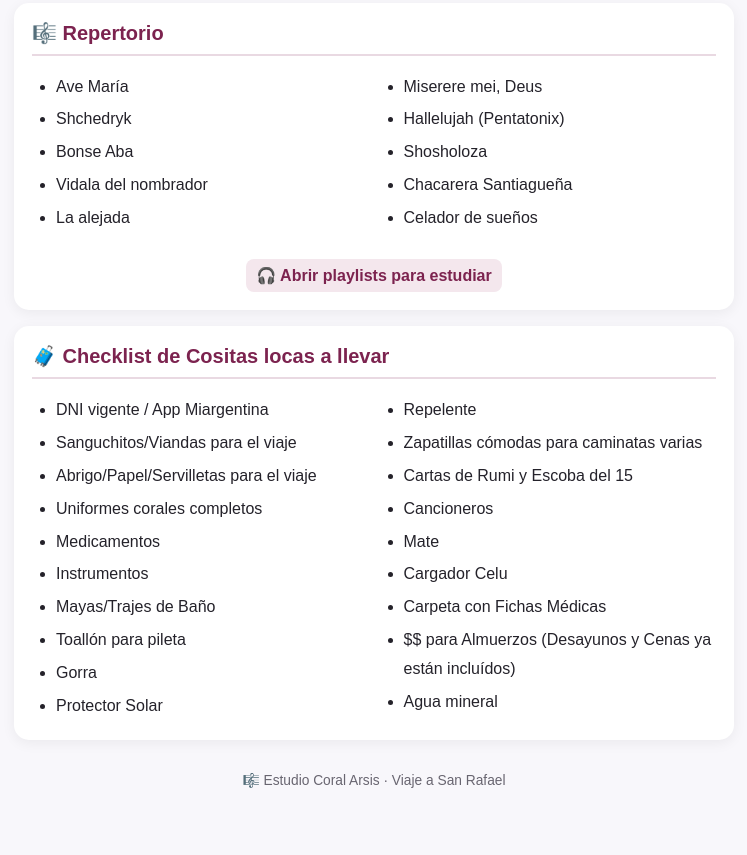
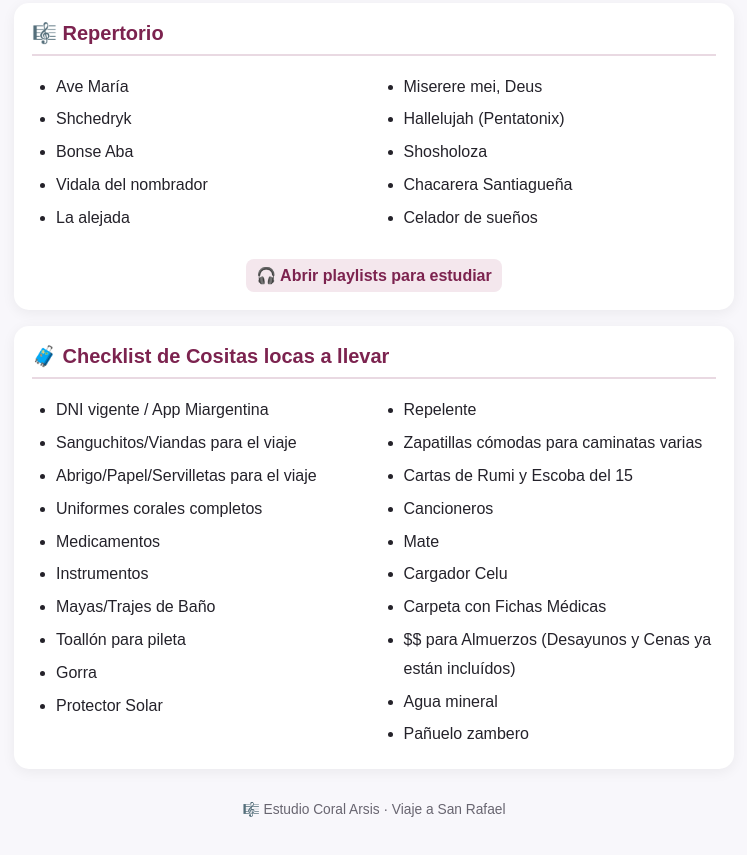
Before and after one commit to ingenieromario76/san-rafael-coral, a plain HTML site: page index.html in a window 1280 px wide. Shown: the part 1856-2711 px from the top of the page, without its empty margins (266-1013 px from the left). Drawn offline with Linux system fonts and the light colour scheme.

Commit message:
Actualizar index.html

```diff
--- a/index.html
+++ b/index.html
@@ -57,6 +57,7 @@
 <li> Carpeta con Fichas Médicas</li>
 <li> $$ para Almuerzos (Desayunos y Cenas ya están incluídos)</li>
 <li> Agua mineral</li>
+<li> Pañuelo zambero</li>
 </ul>
 </section>
 <footer>🎼 Estudio Coral Arsis · Viaje a San Rafael</footer>
```
